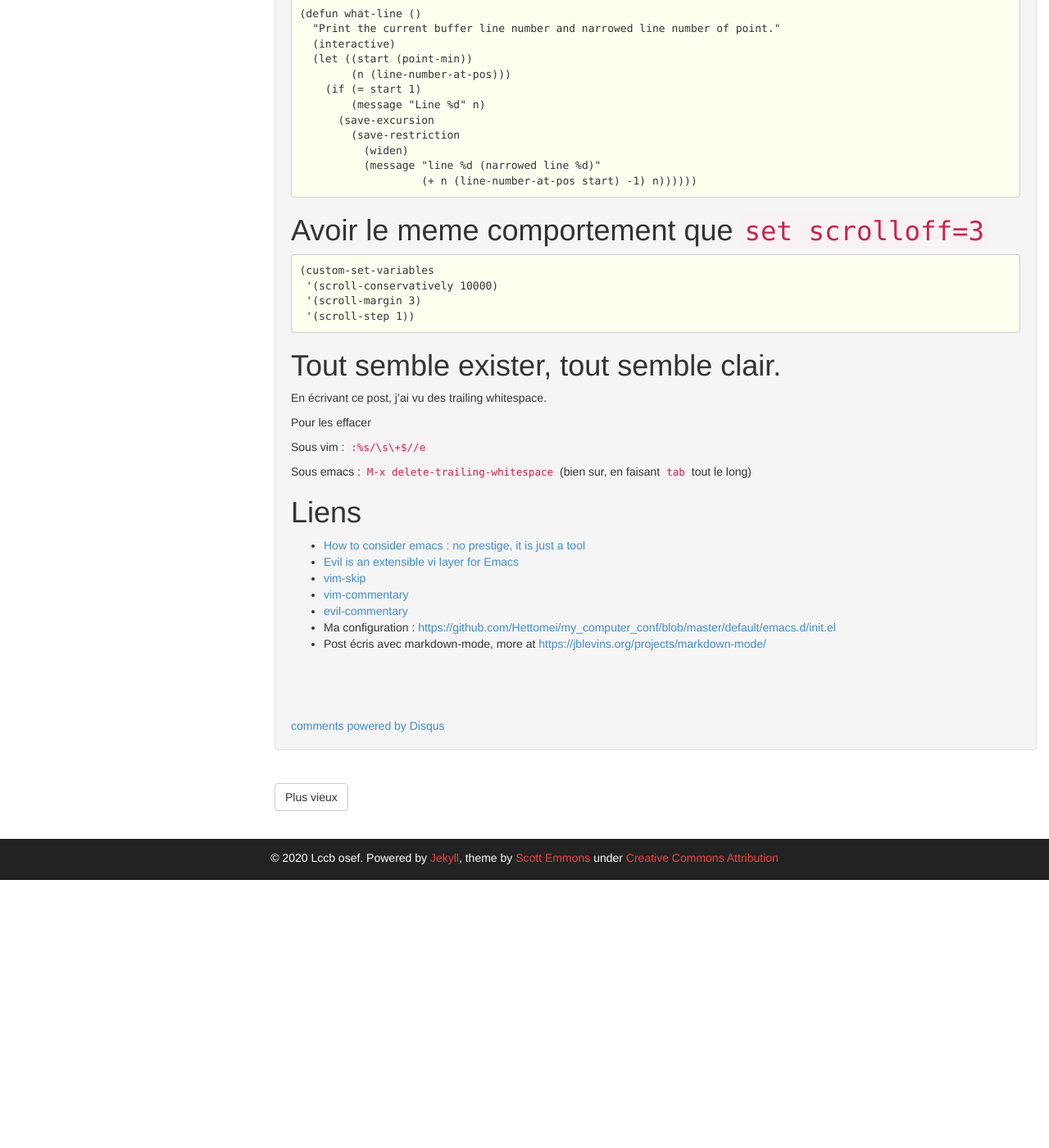
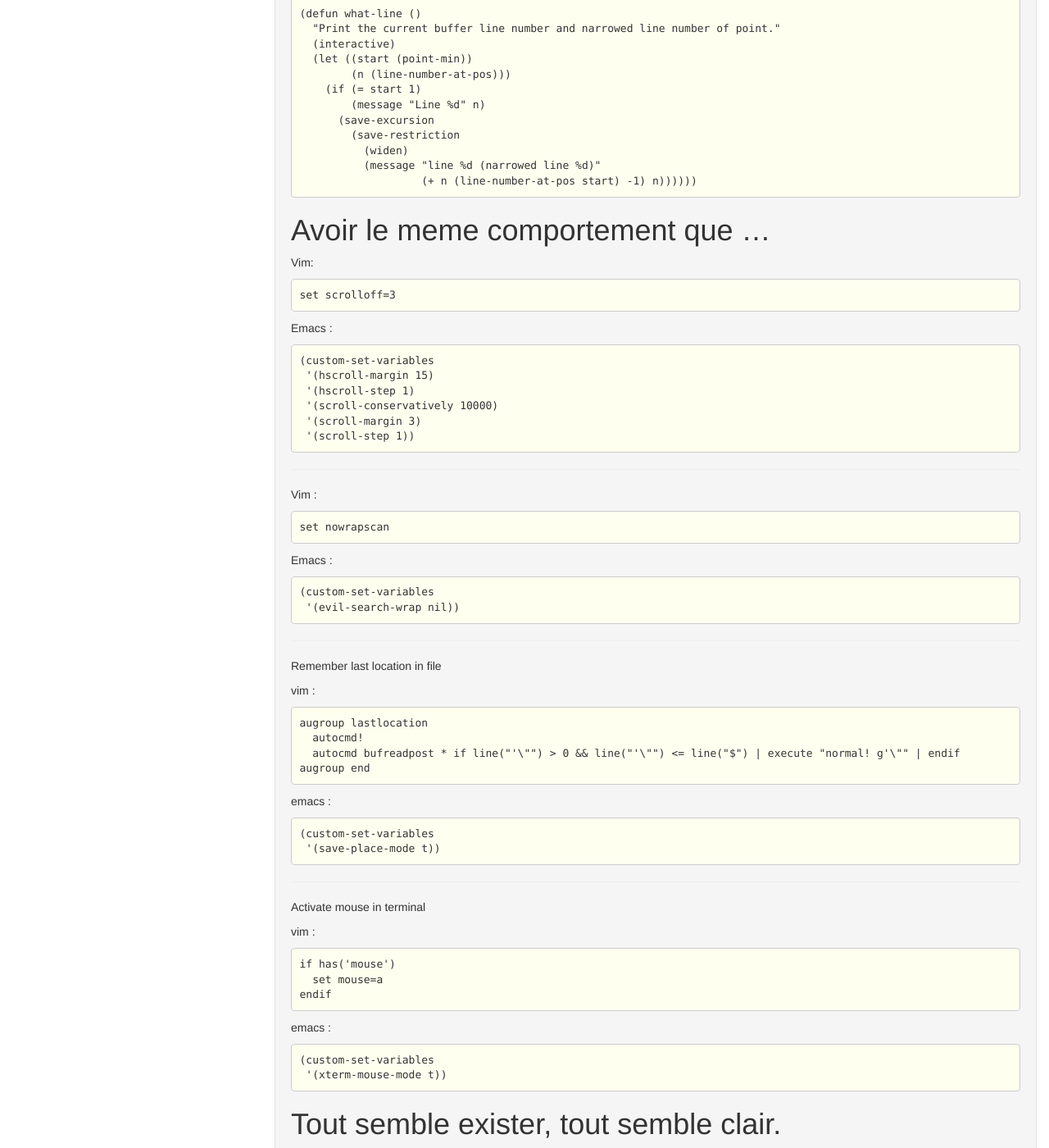
Before and after one commit to Hettomei/Hettomei.github.io, a Jekyll site: the page built from _posts/2020-01-03-happy-new-year-welcome-emacs.md, in a window 1280 px wide and 1400 px high, scrolled down 1343 px. Shown: the whole window at 82% size. Built offline with Jekyll 4.4.1, drawn with Linux system fonts in a browser that asks for light colours; comment, search, counter and statistics services are not loaded; before the commit the page ends 2416 px from its top, so only the background shows below that.

Commit message:
improve 2020 emacs post

````diff
--- a/_posts/2020-01-03-happy-new-year-welcome-emacs.md
+++ b/_posts/2020-01-03-happy-new-year-welcome-emacs.md
@@ -88,13 +88,69 @@
 		   (+ n (line-number-at-pos start) -1) n))))))
 ```
 
-# Avoir le meme comportement que `set scrolloff=3`
+# Avoir le meme comportement que ...
 
+Vim:
+```
+set scrolloff=3
+```
+
+Emacs :
 ```
 (custom-set-variables
+ '(hscroll-margin 15)
+ '(hscroll-step 1)
  '(scroll-conservatively 10000)
  '(scroll-margin 3)
  '(scroll-step 1))
+```
+
+---
+
+Vim :
+```
+set nowrapscan
+```
+
+Emacs :
+```
+(custom-set-variables
+ '(evil-search-wrap nil))
+```
+
+---
+
+Remember last location in file
+
+vim :
+```
+augroup lastlocation
+  autocmd!
+  autocmd bufreadpost * if line("'\"") > 0 && line("'\"") <= line("$") | execute "normal! g'\"" | endif
+augroup end
+```
+
+emacs :
+```
+(custom-set-variables
+ '(save-place-mode t))
+```
+
+---
+
+Activate mouse in terminal
+
+vim :
+```
+if has('mouse')
+  set mouse=a
+endif
+```
+
+emacs :
+```
+(custom-set-variables
+ '(xterm-mouse-mode t))
 ```
 
 # Tout semble exister, tout semble clair.
````
